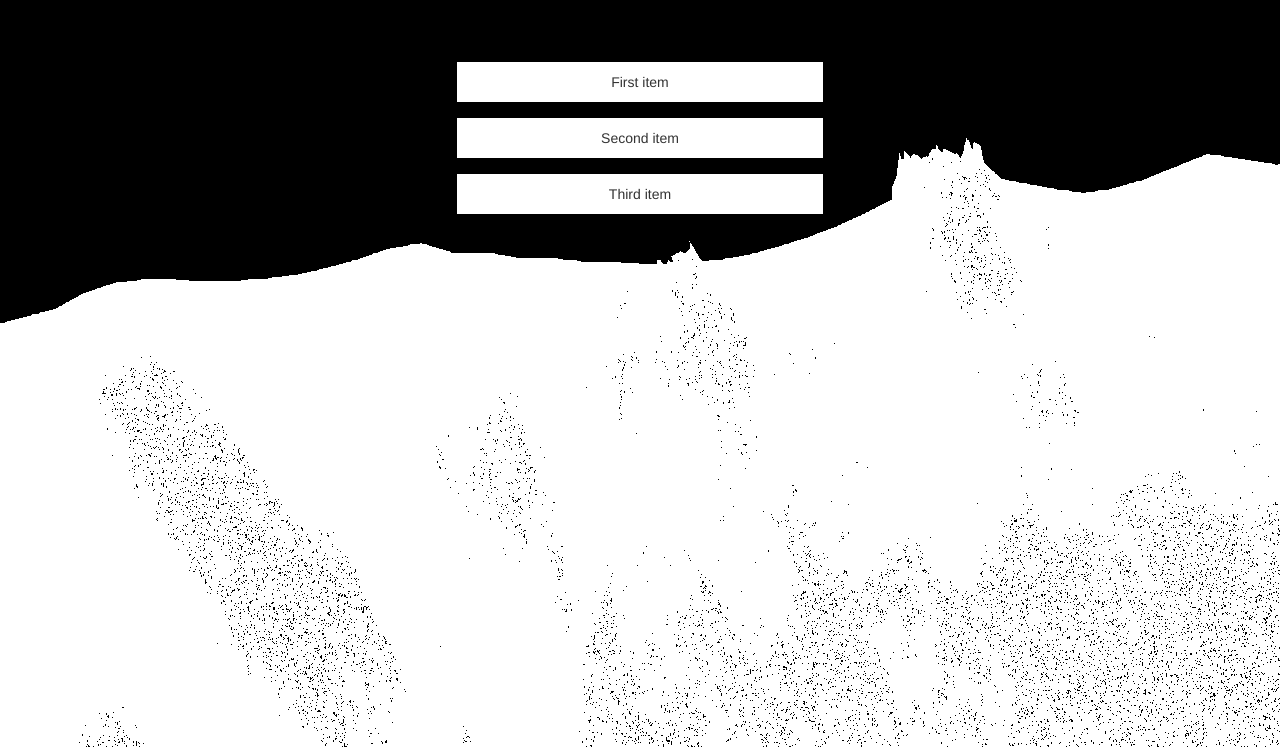
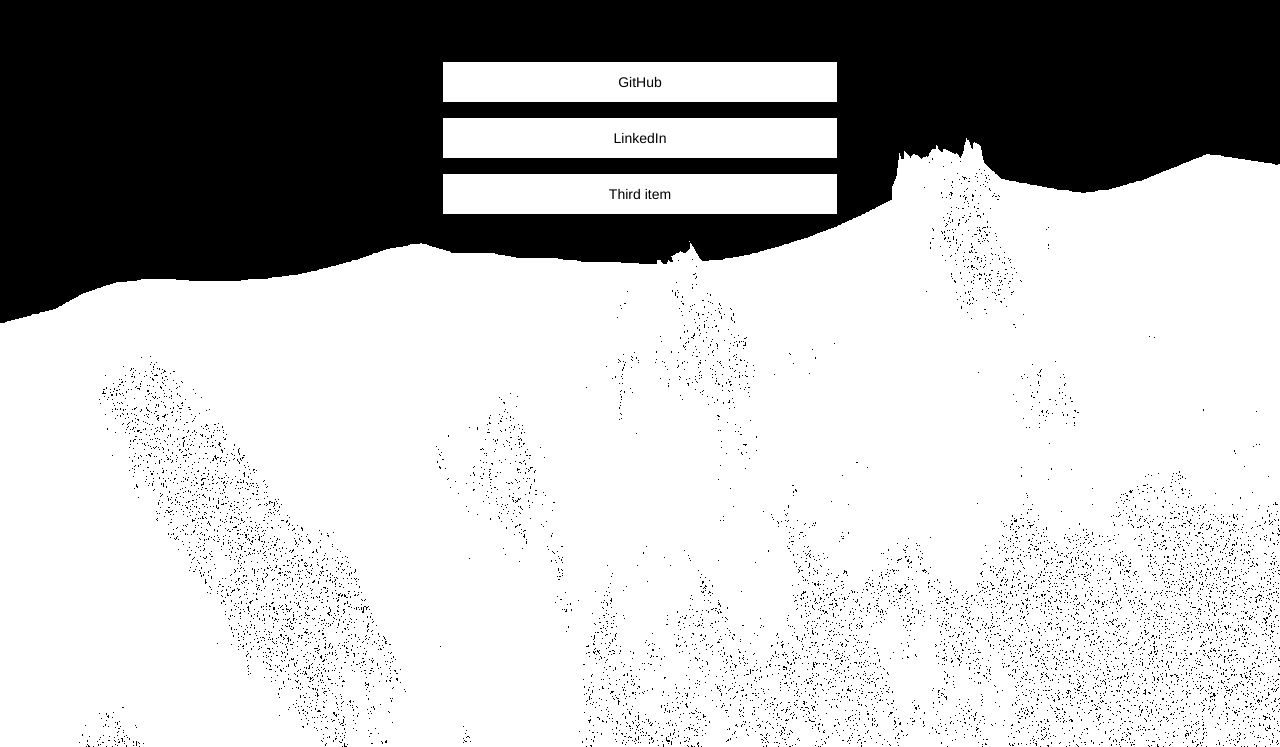
Before and after one commit to andersonmcook/andersonmcook.github.io, a website: page index.html in a window 1280 px wide. Shown: the part 53-800 px from the top of the page. Drawn offline with nearby package versions, Linux system fonts and the light colour scheme.

Commit message:
adding links, playing with styles

```diff
--- a/css/main.css
+++ b/css/main.css
@@ -22,6 +22,11 @@
 .list-group-item {
   border-radius: 0 !important;
   border: .125em solid black;
-  margin: 1em;
+  margin: 1em 0;
   text-align: center;
+  color: black;
 }
+
+/*.list-group-item::before {
+  content: "> ";
+}*/
--- a/index.html
+++ b/index.html
@@ -10,22 +10,26 @@
   </head>
   <body>
     <div class="container-fluid">
+      <!-- NAV -->
       <nav class="navbar navbar-default navbar-fixed-top">
         <div class="container-fluid">
           <a class="navbar-brand" href="#">Anderson Cook</a>
         </div>
       </nav>
+      <!-- END NAV -->
+      <!-- CONTENT -->
       <div class="row" id="links">
         <div class="col-md-4"></div>
         <div class="col-md-4">
           <ul class="list-group">
-            <li class="list-group-item">First item</li>
-            <li class="list-group-item">Second item</li>
+            <a href="https://github.com/andersonmcook/"><li class="list-group-item">GitHub</li></a>
+            <a href="https://www.linkedin.com/in/anderson-cook-48a8b1114"><li class="list-group-item">LinkedIn</li></a>
             <li class="list-group-item">Third item</li>
           </ul>
         </div>
         <div class="col-md-4"></div>
       </div>
+      <!-- END CONTENT -->
     </div>
   </body>
 </html>
```
